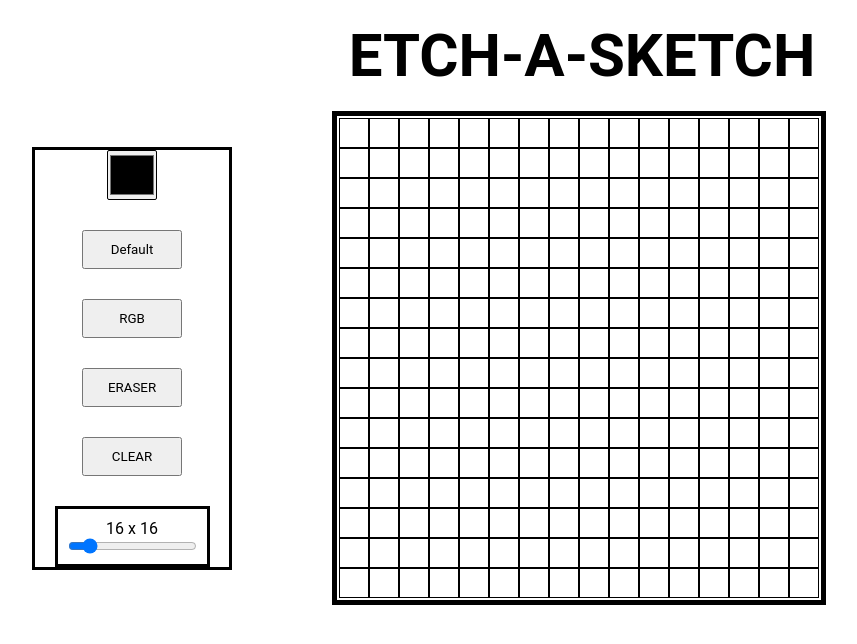
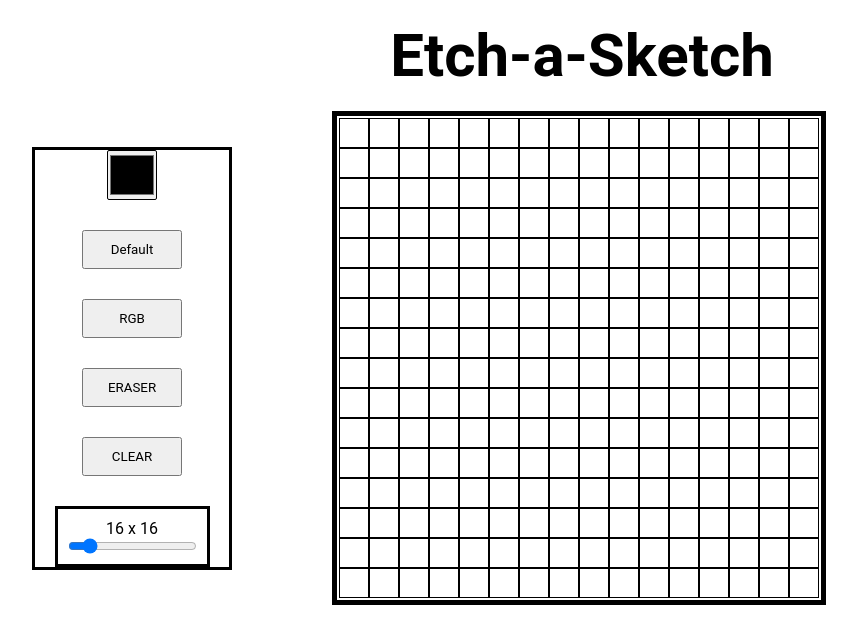
Before and after one commit to demorunner/Etch-A-Sketch, a plain HTML site: page index.html in a window 1280 px wide. Shown: the whole page, without its empty margins (58-915 px from the left). Drawn offline with Linux system fonts and the light colour scheme.

Commit message:
changed heading

```diff
--- a/index.html
+++ b/index.html
@@ -13,7 +13,7 @@
     <body>
 
         <div class="header">
-            <h1>ETCH-A-SKETCH</h1>
+            <h1>Etch-a-Sketch</h1>
         </div>
 
         <div class="main-display">
```
